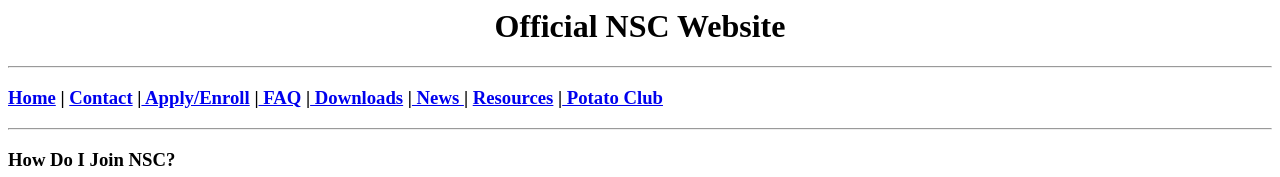
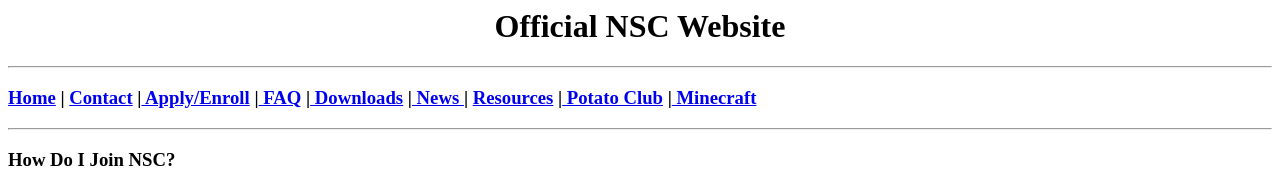
Before and after one commit to HoplaStudios/NSC, a plain HTML site: page faq.html in a window 1280 px wide. Shown: the top 177 px of the page. Drawn offline with Linux system fonts and the light colour scheme.

Commit message:
Update faq.html

```diff
--- a/faq.html
+++ b/faq.html
@@ -2,7 +2,7 @@
 <link rel="shortcut icon" type="image/jpg" href="Images\nsc_logo_favicon.ico"/>
 <h1><center>Official NSC Website</center></h1>
 <hr>
-<h3><a href="index.html">Home</a> | <a href="contact.html">Contact</a> |<a href="apply.html"> Apply/Enroll</a>  |<a href="faq.html"> FAQ</a>  |<a href="downloads.html"> Downloads</a>  |<a href="news.html"> News </a>| <a href="resources.html">Resources</a> |<a href="potato.html"> Potato Club</a></h3>
+<h3><a href="index.html">Home</a> | <a href="contact.html">Contact</a> |<a href="apply.html"> Apply/Enroll</a>  |<a href="faq.html"> FAQ</a>  |<a href="downloads.html"> Downloads</a>  |<a href="news.html"> News </a>| <a href="resources.html">Resources</a> |<a href="potato.html"> Potato Club</a> |<a href="minecraft.html"> Minecraft</a></h3>
 <hr>
 <h3>How Do I Join NSC?</h3>
 <p>1. You need to be a non-swearer.</p>
```
